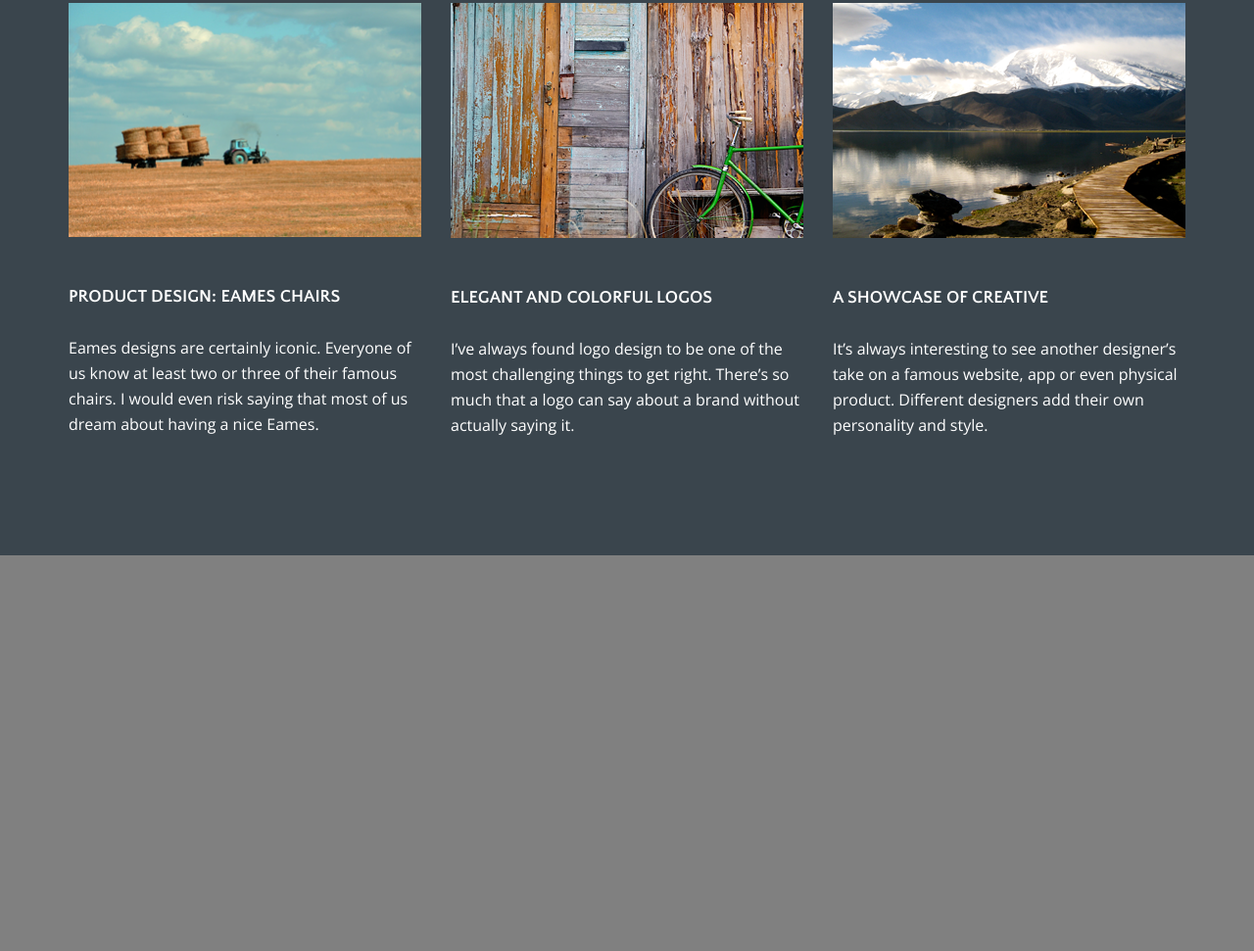
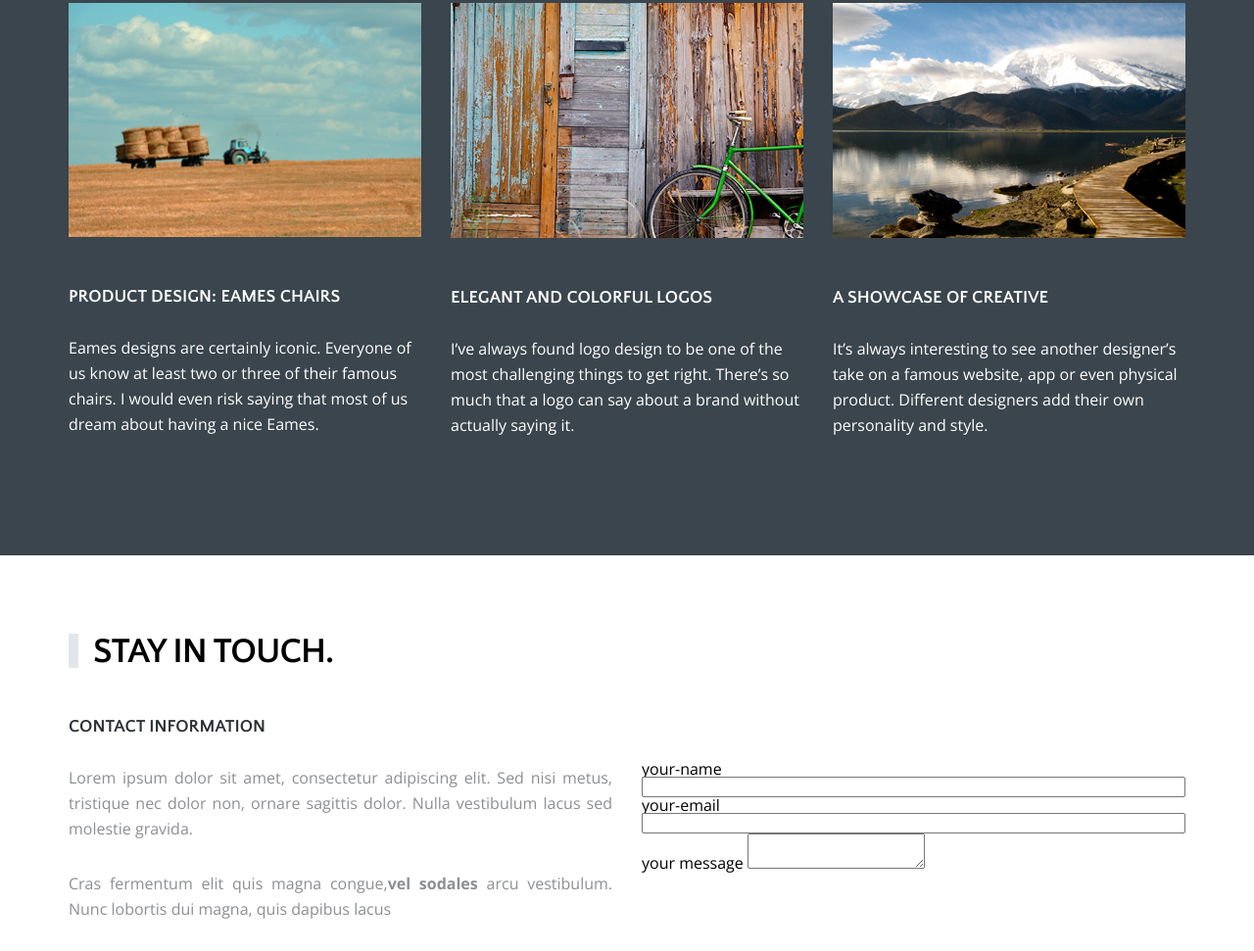
Before and after one commit to ztDiana/blog-modest-site, a plain HTML site: page index.html in a window 1280 px wide. Shown: the part 4006-4977 px from the top of the page at 98% size. Before the commit the page ends 4573 px from the top, so only its background shows below. Drawn offline with nearby package versions, Linux system fonts and the light colour scheme.

Commit message:
animation

```diff
--- a/index.html
+++ b/index.html
@@ -403,6 +403,49 @@
             </div>
         </div>
     </section>
+    <section id="contact-section">
+        <!-- <div class="map">
+            <img src="images/map.png" alt="">
+        </div> -->
+        <div class="container">
+            <div class="row">
+                <div class="col-xs-12 col-sm-12 col-md-12">
+                    <div class="name-decoration name-of-section">stay in touch.</div>
+                </div>
+                <div class="col-xs-12 col-sm-12 col-md-6">
+                    <div class="contact-section-content">
+                        <div class="name-of-contact-section">contact information</div>
+                        <div class="content-of-contact-section">Lorem ipsum dolor sit amet, consectetur adipiscing elit. Sed nisi metus, tristique nec dolor non, ornare sagittis dolor. Nulla vestibulum lacus sed molestie gravida.</div>
+                        <div class="content-of-contact-section">
+                            Cras fermentum elit quis magna congue,<span class="bold-text">vel sodales</span> arcu vestibulum. Nunc lobortis dui magna, quis dapibus lacus
+                        </div>
+                    </div>
+                </div>
+                <div class="col-xs-12 col-sm-12 col-md-6">
+                    <form action="">
+                        <input type="button" class="btn" value="CONTACT US">
+                        <div class="call-back-form">
+                            <div class="form-item">
+                                <label for="user-name">your-name</label>
+                                <input type="text" name="user-name" id="user-name">
+                            </div>
+                            <div class="form-item">
+                                <label for="user-email">your-email</label>
+                                <input type="email" id="user-email">
+                            </div>
+                            <div class="form-item">
+                            <label for="user-comentar">your message</label>
+                            <textarea name="user-comentar" id="user-comentar"></textarea>
+                            </div>
+
+
+
+                        </div>
+                    </form>
+                </div>
+            </div>
+        </div>
+    </section>
 </main>
 <body>
 
--- a/style.css
+++ b/style.css
@@ -33,7 +33,9 @@ body{
     display: flex;
     align-items: center;
 }
-
+.bold-text{
+    font-weight: 700;
+}
 .main-menu-item:hover{
     border: 2px solid #5b6168;
     border-radius: 4px;
@@ -205,12 +207,14 @@ margin-right: 10px;
     transform: scale(1.2);
     transition: 0.5s;
     z-index: 2;
+    border-radius: 25%;
 }
 .social-networks-items:active{
     box-shadow: 0 0 5px rgb(35, 183, 164);
     transform: scale(1.2);
     transition: 0.5s;
     z-index: 2;
+    border-radius: 25%;
 }
 
 .social-networks-item{
@@ -296,6 +300,7 @@ margin-right: 10px;
     transform: scale(1.2);
     transition: 0.5s;
     z-index: 2;
+    border-radius: 25%;
 }
 .profile-conect-us-item:last-child{
     margin: 0;
@@ -460,6 +465,41 @@ margin-right: 10px;
 
 }
 
+/* stay in touch */
+#contact-section{
+    position: relative;
+    background-color: #fff;
+}
+#contact-section>.container{
+    z-index: 10;
+}
+.map{
+    position: absolute;
+    top: 0;right: 0;
+    z-index: 1;
+}
+.name-of-contact-section{
+    font-family: 'Quattrocento Sans', sans-serif;
+    font-size: 18px;
+    text-transform: uppercase;
+    color: #292f36;
+    font-weight: 700;
+}
+.content-of-contact-section{
+    margin-top: 30px;
+    margin-bottom: 30px;
+    color: #8d8f92;
+    font-size: 16px;
+    line-height: 1.625;
+    text-align:justify;
+}
+.form-item{
+    position: relative;
+}
+.form-item>input{
+    width: 100%;
+}
+
 
 /* tablet */
 @media(min-width:768px){
@@ -616,6 +656,10 @@ margin-right: 10px;
     .col-md-4{
         flex: 0 0 33.33333%;
         max-width: 33.33333%;
+    }
+    .col-md-6{
+        flex: 0 0 50%;
+        max-width: 50%;
     }
 
     .logo{
@@ -816,5 +860,8 @@ margin-right: 10px;
         transform: scale(1.7);
         transition: 0.5s;
     }
+    .call-back-form>div{
+        width: 100%;
+    }
 
     }
```
